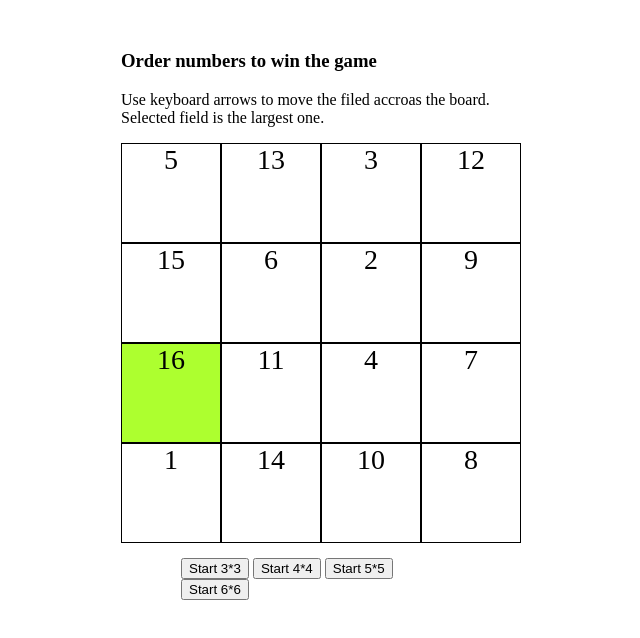
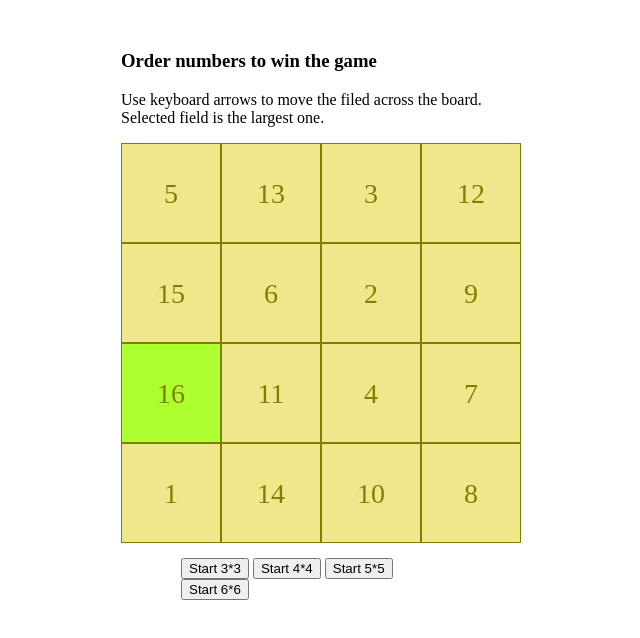
Before and after one commit to snovakovic/Playground, a plain HTML site: page Puzzle/index.html in a window 1280 px wide. Shown: the whole page, without its empty margins (319-959 px from the left). Drawn offline with Linux system fonts and the light colour scheme.

Commit message:
Puzzle style changes

```diff
--- a/Puzzle/index.html
+++ b/Puzzle/index.html
@@ -11,7 +11,7 @@
     <body>
         <div class="container">
             <h3>Order numbers to win the game</h3>
-            <p>Use keyboard arrows to move the filed accroas the board. Selected field is the largest one.</p>
+            <p>Use keyboard arrows to move the filed across the board. Selected field is the largest one.</p>
             <div id="puzzleContainer">
             </div>
             <div id="gameControlles">
--- a/Puzzle/js/game.js
+++ b/Puzzle/js/game.js
@@ -5,6 +5,7 @@
 var game = (function () {
 	var puzzleContainer = document.getElementById("puzzleContainer"),
 		puzzleFields,
+		size,
 		gameSize,
 		fieldSize, //siez of the filed in % in case of the size 3 it is 33,333%
 		fieldsPerRow,
@@ -20,17 +21,16 @@ var game = (function () {
 			var divClass = val === gameSize ? "puzzle-field active" : "puzzle-field"; //set active to the last in arr
 			var css = s.format("width:{0}; height:{0}", fieldSize);
 
-			fieldsHtml += s.format('<div class="{0}" id="field_{1}" data-index="{1}" onClick="game.click({1})" style="{3}">{2}</div>', divClass, i, val, css);
+			fieldsHtml += s.format('<div class="{0} size{4}" id="field_{1}" data-index="{1}" onClick="game.click({1})" style="{3}">{2}</div>', divClass, i, val, css, size);
 
 		});
 		puzzleContainer.innerHTML = fieldsHtml;
 	};
 
 	var swapFields = function (indexToSwap) {
-		console.log("swapFields");
 		if (!isGameOn) return;
+
 		if (indexToSwap >= 0 && indexToSwap < gameSize) {
-			console.log("swap index ", selectedIndex, "with index ", indexToSwap);
 
 			var temp = puzzleFields[selectedIndex];
 			puzzleFields[selectedIndex] = puzzleFields[indexToSwap];
@@ -106,8 +106,8 @@ var game = (function () {
 			victoryCallback = callback;
 		},
 
-		start: function(size) {
-			size = size || 4; //set default value to 4
+		start: function(_size) {
+			size = _size || 4; //set default value to 4
 
 			if (size < 3 || size > 6)
 				throw new Error("game start >> size must be between 3 and 6");
@@ -116,21 +116,17 @@ var game = (function () {
 
 			var puzzleArr = [];
 			s.iterate(size * size, function(i) {
-				puzzleArr.push(i + 1);
+				puzzleArr[i] = (i + 1);
 			});
 
 			puzzleFields = s.shuffle(puzzleArr);
 			gameSize = puzzleFields.length,
 			selectedIndex = puzzleFields.indexOf(size * size); // index of biggest value in array
-			console.log(selectedIndex);
 			drawBoard();
 			fieldsPerRow = Math.sqrt(gameSize);
 			isGameOn = true;
 			//$("#field_" + selectedIndex).addClass("active");
 		},
 
-		click: function(clickedIndex) {
-			console.log(clickedIndex);
-		}
 	}
 }());
--- a/Puzzle/puzzle.css
+++ b/Puzzle/puzzle.css
@@ -12,12 +12,28 @@
 	width: 400px;
 	height: 400px;
 }
+
+.puzzle-field.size3 {
+	line-height: 133px;
+}
+.puzzle-field.size4 {
+	line-height: 100px;
+}
+.puzzle-field.size5 {
+	line-height: 80px;
+}
+.puzzle-field.size6 {
+	line-height: 66px;
+}
+
 .puzzle-field {
 	float: left;
 	border: 1px solid;
 	font-size: 28px;
 	text-align: center;
 	box-sizing: border-box;
+	color: olive;
+	background-color: khaki;
 }
 
 .puzzle-field.active {
```
Also changed, not shown: Puzzle/js/game.min.js, 1 other file.
